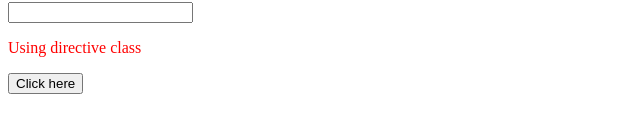
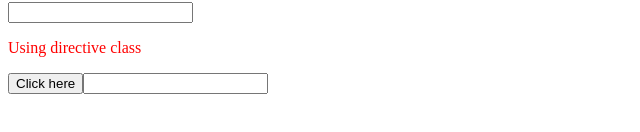
Before and after one commit to Welin7/improving-knowledge-with-vue-course, a Vue app in the folder vue3-course/: page / in a window 1280 px wide. Shown: the part 368-500 px from the top of the page, without its empty margins (0-640 px from the left). Built offline with nearby package versions, Linux system fonts and the light colour scheme.

Commit message:
class thirteen - event keyboard.

```diff
--- a/vue3-course/src/App.vue
+++ b/vue3-course/src/App.vue
@@ -8,6 +8,7 @@ import Html from "./components/ExampleHTML.vue";
 import Model from "./components/ExampleModel.vue";
 import Class from "./components/ExampleClass.vue";
 import Click from "./components/ExampleClick.vue";
+import Keyboard from "./components/ExampleKeyboarding.vue";
 </script>
 
 <!--HTML-->
@@ -19,4 +20,5 @@ import Click from "./components/ExampleClick.vue";
   <Model></Model>
   <Class></Class>
   <Click></Click>
+  <Keyboard></Keyboard>
 </template>
--- /dev/null
+++ b/vue3-course/src/components/ExampleKeyboarding.vue
@@ -0,0 +1,14 @@
+<!--SCRIPT-->
+<script setup>
+
+//function
+function Message(){
+    alert('Executing the function')
+}
+
+</script>
+
+<!--HTML-->
+<template>
+    <input type="text" @keyup.enter="Message">
+</template>
```
